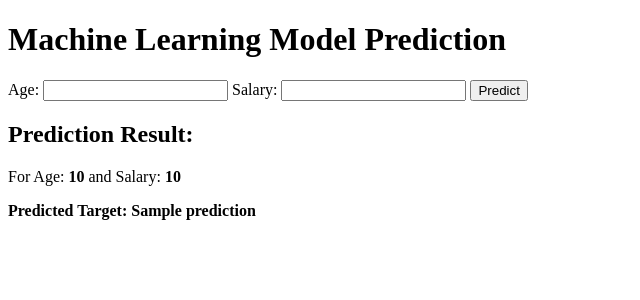
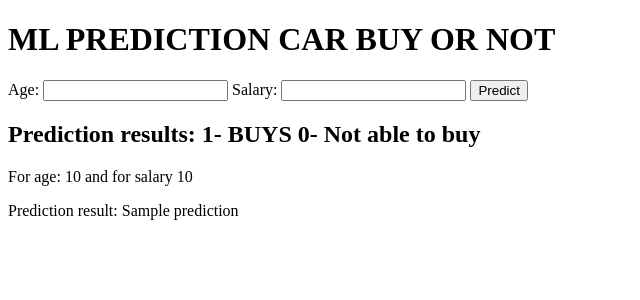
Before and after one commit to abhinay01-rgb/complete_pipeline, a Flask app: template src/templates/index.html in a window 1280 px wide. Shown: the top 300 px of the page, without its empty margins (0-640 px from the left). Run offline with Flask 2, Linux system fonts and the light colour scheme; the template is opened without the code that fills it: most values are stand-ins (such as "Sample title", 1, 10 or a date in 2020); parts of the project's set-up code (start-up, migrations or seed data) failed here and were passed over.

Commit message:
CI CD PIPELINE

```diff
--- a/src/app.py
+++ b/src/app.py
@@ -2,32 +2,31 @@ from flask import Flask, request, render_template
 import joblib
 import pandas as pd
 
-app = Flask(__name__)
+app=Flask(__name__)
 
-# Load the trained model
-model = joblib.load("models/model.pkl")
+model=joblib.load("models/model.pkl")
+
 
 @app.route("/")
 def home():
-    return render_template("index.html", prediction=None)
+    return render_template("index.html",prediction=None)
 
-@app.route("/predict", methods=["POST"])
+@app.route("/predict",methods=["POST"])
 def predict():
     try:
-        # Get input values from form
-        age = float(request.form["age"])
-        salary = float(request.form["salary"])
+        age=float(request.form["age"])
+        salary=float(request.form["salary"])
 
-        # Create DataFrame for model
-        df = pd.DataFrame([[age, salary]], columns=["age", "salary"])
 
-        # Predict target
-        prediction = model.predict(df)[0]
+        df=pd.DataFrame([[age,salary]],columns=["age","salary"])
 
-        return render_template("index.html", prediction=int(prediction), age=age, salary=salary)
+        prediction=model.predict(df)[0]
 
+        return render_template("index.html",prediction=int(prediction),age=age,salary=salary)
     except Exception as e:
-        return render_template("index.html", prediction="Error: " + str(e))
+        return render_template("index.html",prediction="Error"+str(e))
 
-if __name__ == "__main__":
-    app.run(host="0.0.0.0", port=5000, debug=True)
+if __name__ == '__main__':
+
+    # app.run(host="0.0.0.0", port=8080) #for deployment run
+    app.run(host="127.0.0.1", port=8080,debug=True) # for local run
--- a/src/templates/index.html
+++ b/src/templates/index.html
@@ -1,27 +1,25 @@
 <!DOCTYPE html>
+
 <html lang="en">
     <head>
-    <meta charset="UTF-8">
-    <meta name="viewport" content="width=device-width, initial-scale=1.0">
-    <title>ML Prediction</title>
+        <title>ML PREDICTION</title>
     </head>
     <body>
-    <h1>Machine Learning Model Prediction</h1>
+        <h1>ML PREDICTION CAR BUY OR NOT</h1>
 
-    <form action="/predict" method="post">
+        <form action="/predict" method="POST">
             <label for="age">Age:</label>
             <input type="number" id="age" name="age" required>
-
             <label for="salary">Salary:</label>
             <input type="number" id="salary" name="salary" required>
-
             <button type="submit">Predict</button>
         </form>
 
 {% if prediction is not none %}
-        <h2>Prediction Result:</h2>
-        <p>For Age: <strong>{{ age }}</strong> and Salary: <strong>{{ salary }}</strong></p>
-        <p><strong>Predicted Target: {{ prediction }}</strong></p>
+<h2>Prediction results: 1- BUYS  0- Not able to buy</h2>
+<p>For age: {{age}} and for salary {{salary}}</p>
+<p>Prediction result: {{prediction}}</p>
 {% endif %}
+
     </body>
 </html>
```
Also changed, not shown: src/evaluate.py (+1 -12 lines), src/train.py (+1 -14 lines), .github/workflows/ci-cd.yml, 3 other files. Lines whose indentation alone changed are shown as unchanged.
